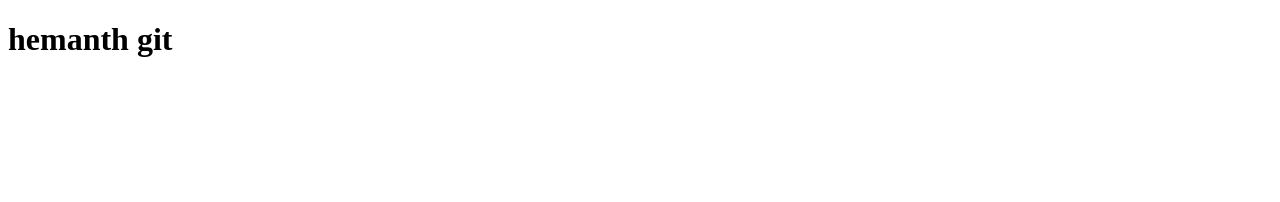
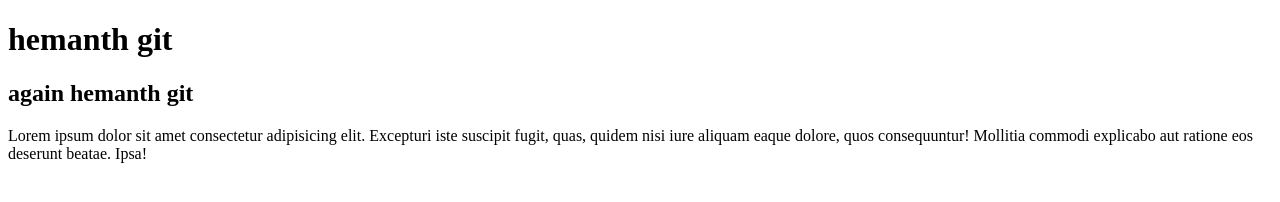
Before and after one commit to hemanth498/vsm-pro, a plain HTML site: page index.html in a window 1280 px wide. Drawn offline with Linux system fonts and the light colour scheme.

Commit message:
second version of my projrct

```diff
--- a/index.html
+++ b/index.html
@@ -7,5 +7,12 @@
   </head>
   <body>
     <h1>hemanth git</h1>
+    <h2>again hemanth git</h2>
+    <p>
+      Lorem ipsum dolor sit amet consectetur adipisicing elit. Excepturi iste
+      suscipit fugit, quas, quidem nisi iure aliquam eaque dolore, quos
+      consequuntur! Mollitia commodi explicabo aut ratione eos deserunt beatae.
+      Ipsa!
+    </p>
   </body>
 </html>
```
